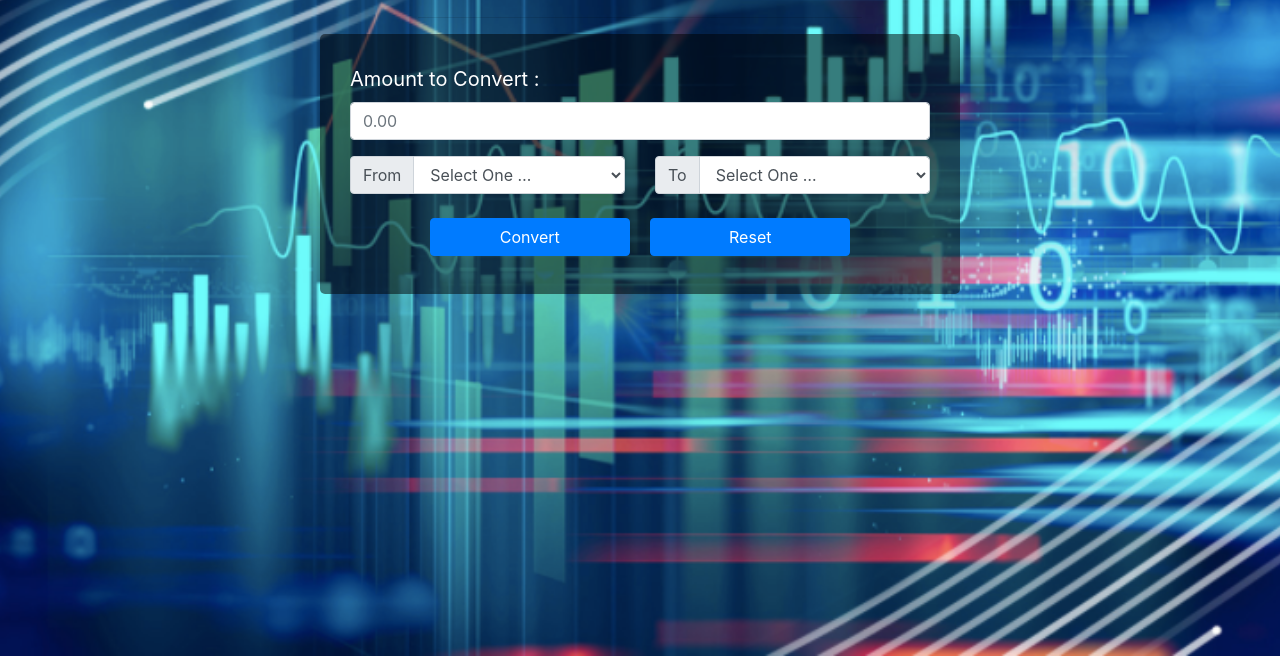
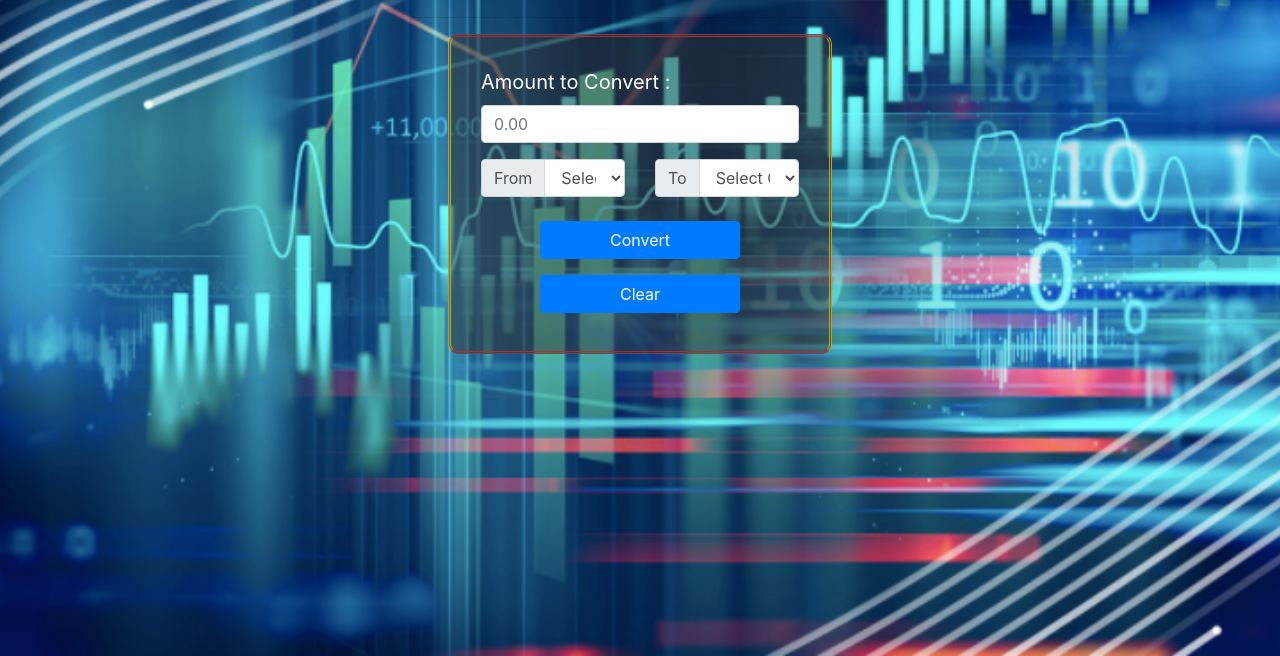
Before and after one commit to JohiChawala/C-urrency-Converter-intern-Task1, a plain HTML site: page index.html in a window 1280 px wide. Shown: the part 144-800 px from the top of the page. Drawn offline with nearby package versions, Linux system fonts and the light colour scheme.

Commit message:
set width

```diff
--- a/assests/css/style.css
+++ b/assests/css/style.css
@@ -15,12 +15,15 @@ hr {
     margin-bottom: 55px;
 }
 .main {
-    width: 50vw;
+    width: 30vw;
     margin: auto;
     padding: 30px;
-    border-radius: 5px;
-    background-color: rgba(0, 0, 0, 0.5);
+    border-radius: 10px;
+    border-style: double;
+    border-color: #9c3737  #c79e19 ; /* top right bottom left */
+    background-color: rgba(51, 51, 51, 0.5);
     color: white;
+
 }
 label {
     font-size: 20px;
--- a/index.html
+++ b/index.html
@@ -21,14 +21,14 @@
     <div class="container">
         <h1 class="heading text-center display-2">Currency Converter</h1>
         <hr>
-        <div class="container">
+        <div class="container johi">
             <div class="main">
                 <div class="form-group">
                     <label for="amount"> Amount to Convert :</label>
                     <input type="text"
                            class="form-control searchBox"
                            placeholder="0.00"
-                           id="oamount">
+                           id="amount">
                 </div>
                 <div class="row">
                     <div class="col-sm-6">
@@ -162,7 +162,7 @@
                     <!-- convert button -->
                     <button class="btn btn-primary convert m-2" type="submit">  Convert </button>
                     <!-- reset button -->
-                    <button class="btn btn-primary m-2"  onclick="clearVal()"> Reset </button>
+                    <button class="btn btn-primary m-2"  onclick="clearVal()"> Clear </button>
                 </div>
                 <div id="finalAmount" class="text-center">
                     <!-- Display the converted amount -->
```
